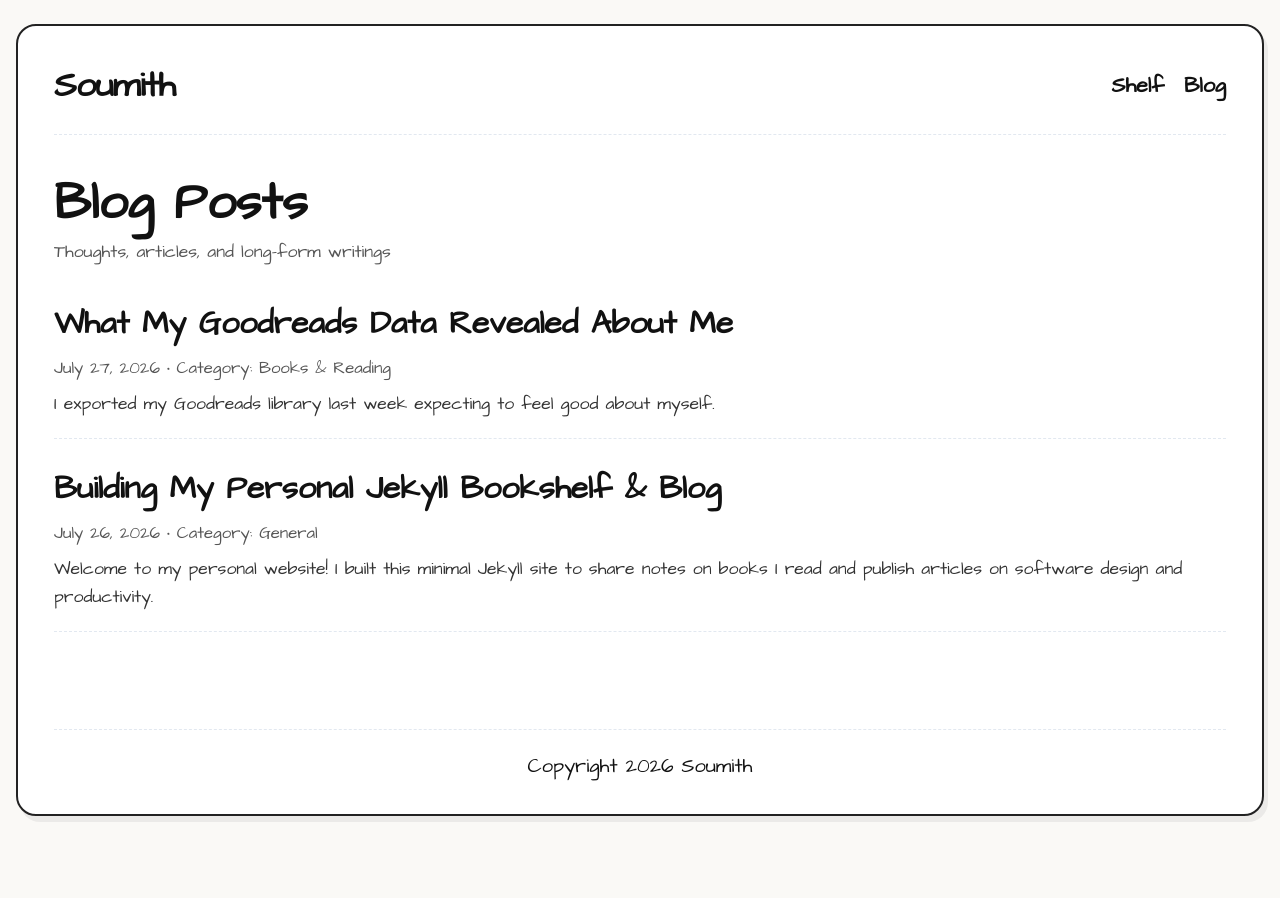
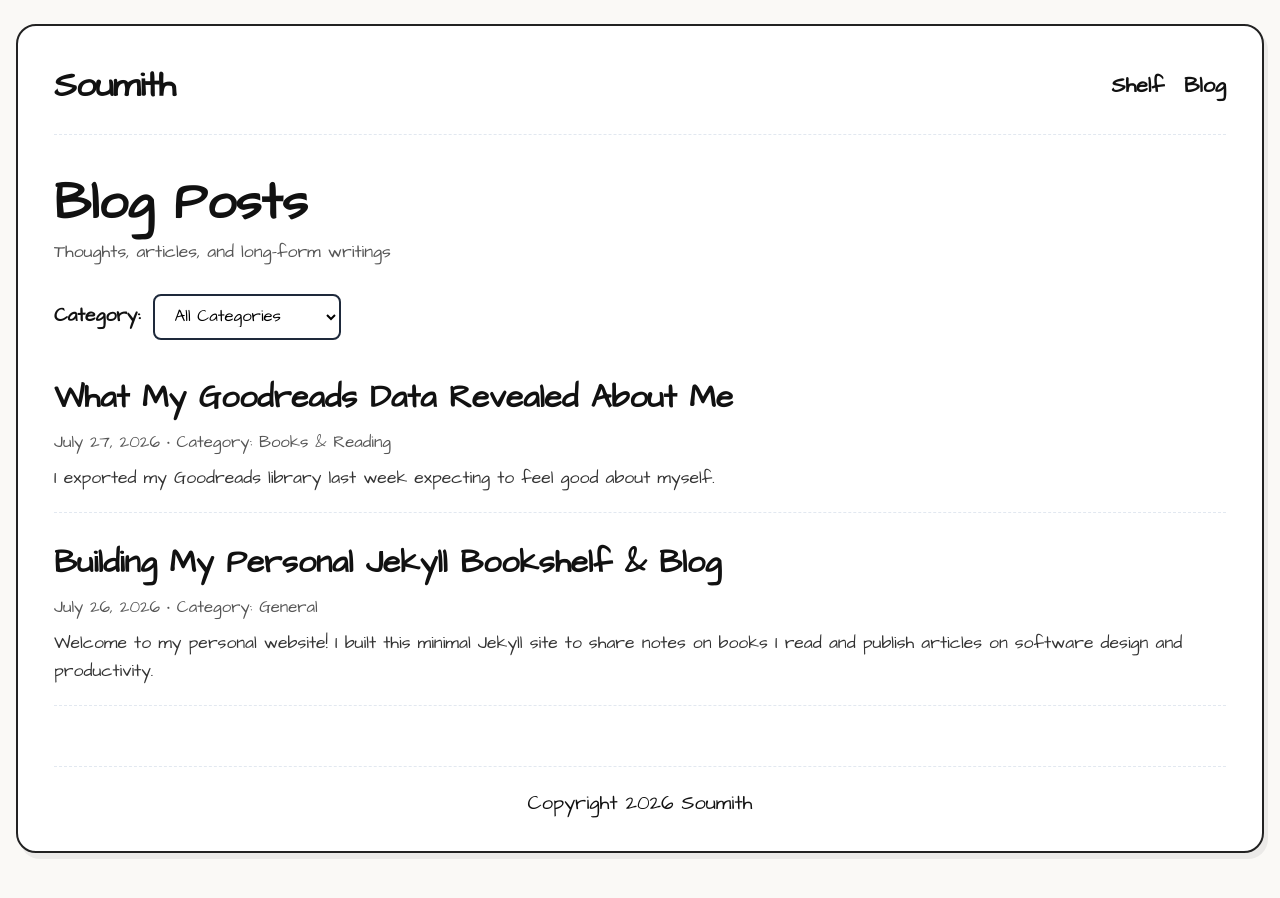
Before and after one commit to soumithhh/shelf, a Jekyll site: the page built from blog.html, in a window 1280 px wide. Built offline with Jekyll 4.4.1, drawn with Linux system fonts in a browser that asks for light colours.

Commit message:
Update blog.html for dropdown catogary

```diff
--- a/blog.html
+++ b/blog.html
@@ -10,9 +10,33 @@ permalink: /blog/
     <p class="page-subtitle">Thoughts, articles, and long-form writings</p>
   </div>
 
-  <div style="display: flex; flex-direction: column; gap: 24px; margin-top: 32px;">
+  <!-- Category Dropdown Filter -->
+  <div style="margin-top: 20px; display: flex; align-items: center; gap: 12px;">
+    <label for="categoryFilter" style="font-family: var(--font-sketch); font-size: 1.2rem; font-weight: 700;">
+      Category:
+    </label>
+    <select
+      id="categoryFilter"
+      style="padding: 8px 16px; font-family: var(--font-sketch); font-size: 1.05rem; border: 2px solid #1e293b; border-radius: 8px; background: white; cursor: pointer;"
+    >
+      <option value="all">All Categories</option>
+      {% assign categories = site.posts | map: 'category' | uniq %}
+      {% for cat in categories %}
+        {% if cat and cat != "" %}
+          <option value="{{ cat }}">{{ cat }}</option>
+        {% endif %}
+      {% endfor %}
+    </select>
+  </div>
+
+  <!-- Blog Posts List -->
+  <div id="postsList" style="display: flex; flex-direction: column; gap: 24px; margin-top: 32px;">
     {% for post in site.posts %}
-      <article style="border-bottom: 1.5px dashed #e2e8f0; padding-bottom: 20px;">
+      <article
+        class="blog-post-card"
+        data-category="{{ post.category }}"
+        style="border-bottom: 1.5px dashed #e2e8f0; padding-bottom: 20px;"
+      >
         <h2 style="font-family: var(--font-sketch); font-size: 2rem; font-weight: 700; margin-bottom: 6px;">
           <a href="{{ post.url | relative_url }}" style="color: var(--text-main); text-decoration: none;">
             {{ post.title }}
@@ -26,7 +50,31 @@ permalink: /blog/
         </p>
       </article>
     {% else %}
-      <p style="font-size: 1.2rem; color: var(--text-muted);">No blog posts found yet. Add posts in <code>_posts/</code> directory!</p>
+      <p style="font-size: 1.2rem; color: var(--text-muted);">No blog posts found yet.</p>
     {% endfor %}
   </div>
 </div>
+
+<!-- Category Filtering Script -->
+<script>
+  document.addEventListener('DOMContentLoaded', function() {
+    var select = document.getElementById('categoryFilter');
+    var posts = document.querySelectorAll('.blog-post-card');
+
+    if (select) {
+      select.addEventListener('change', function() {
+        var selectedCategory = this.value;
+
+        posts.forEach(function(post) {
+          var postCategory = post.getAttribute('data-category');
+
+          if (selectedCategory === 'all' || postCategory === selectedCategory) {
+            post.style.display = 'block';
+          } else {
+            post.style.display = 'none';
+          }
+        });
+      });
+    }
+  });
+</script>
```
